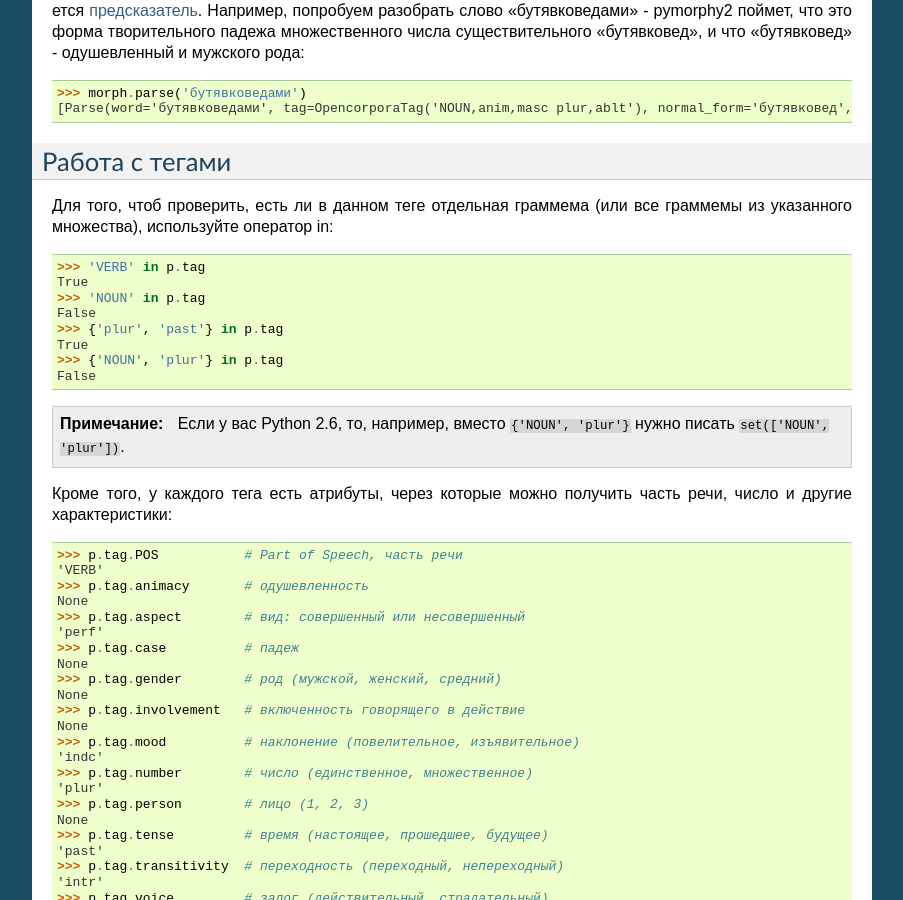
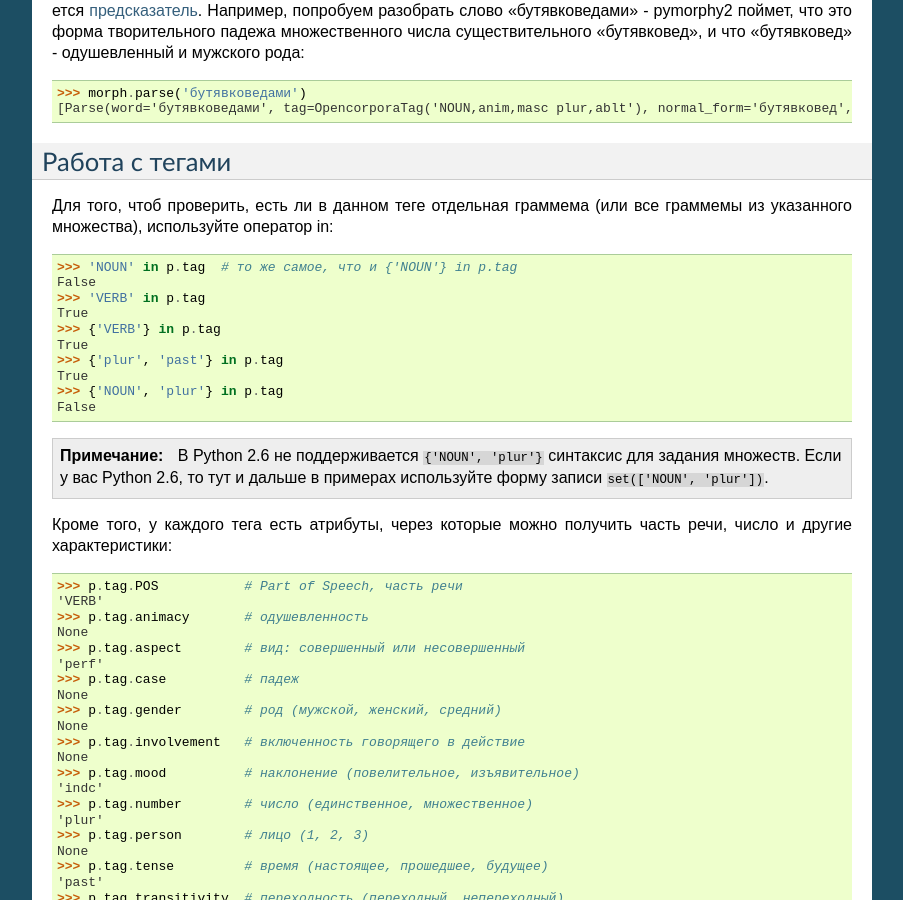
Before and after one commit to pymorphy2/pymorphy2, a Sphinx documentation site: the page built from docs/user/guide.rst, in a window 1280 px wide and 900 px high, scrolled down 1554 px. Shown: the whole window, without its empty margins (198-1101 px from the left). Built offline with Sphinx 7.4.7, drawn with Linux system fonts in a browser that asks for light colours; pages that are not in the unit, such as notebooks, are missing from menus.

Commit message:
Small clarification in user guide. Fix GH-35.

```diff
--- a/docs/user/guide.rst
+++ b/docs/user/guide.rst
@@ -113,10 +113,12 @@ pymorphy2 умеет разбирать не только словарные с
 Для того, чтоб проверить, есть ли в данном теге отдельная граммема
 (или все граммемы из указанного множества), используйте оператор in::
 
+    >>> 'NOUN' in p.tag  # то же самое, что и {'NOUN'} in p.tag
+    False
     >>> 'VERB' in p.tag
     True
-    >>> 'NOUN' in p.tag
-    False
+    >>> {'VERB'} in p.tag
+    True
     >>> {'plur', 'past'} in p.tag
     True
     >>> {'NOUN', 'plur'} in p.tag
@@ -124,8 +126,9 @@ pymorphy2 умеет разбирать не только словарные с
 
 .. note::
 
-    Если у вас Python 2.6, то, например, вместо ``{'NOUN', 'plur'}`` нужно
-    писать ``set(['NOUN', 'plur'])``.
+    В Python 2.6 не поддерживается ``{'NOUN', 'plur'}`` синтаксис для
+    задания множеств. Если у вас Python 2.6, то тут и дальше в примерах
+    используйте форму записи ``set(['NOUN', 'plur'])``.
 
 
 Кроме того, у каждого тега есть атрибуты, через которые можно получить
```
